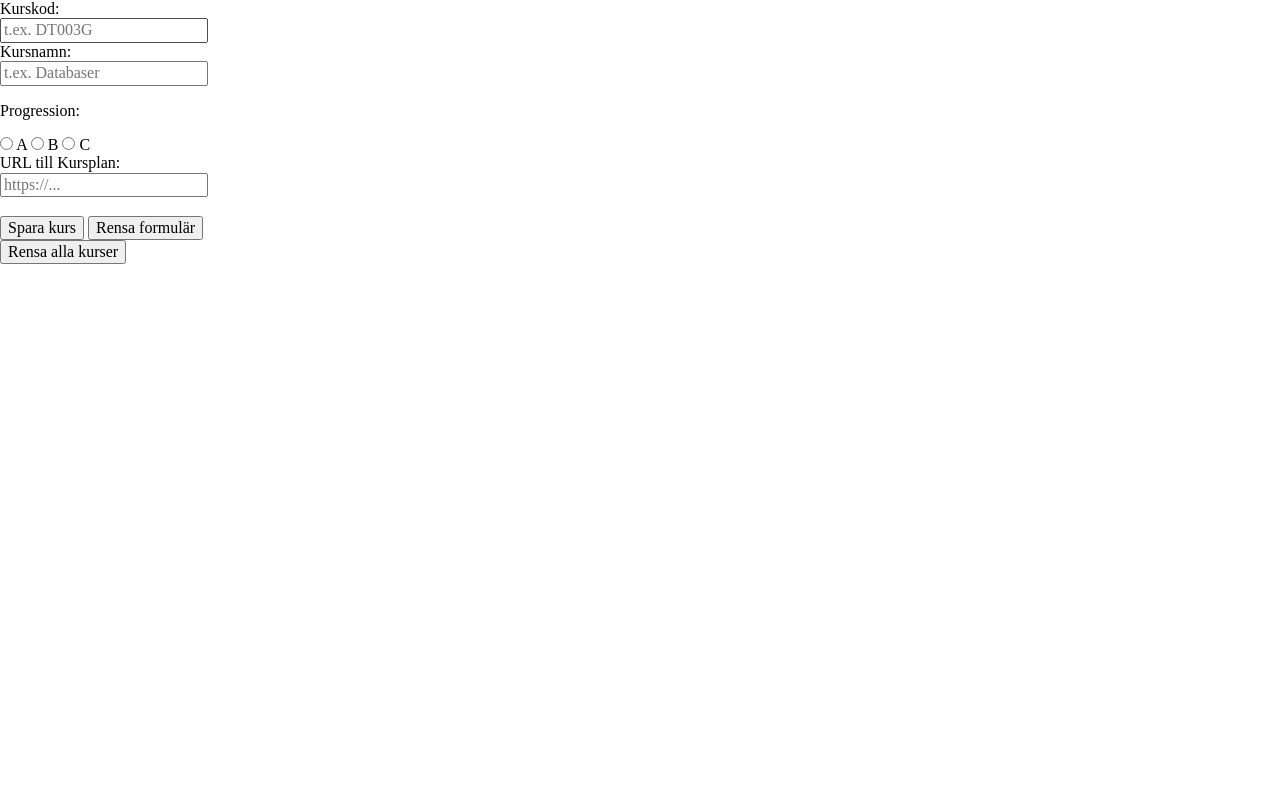
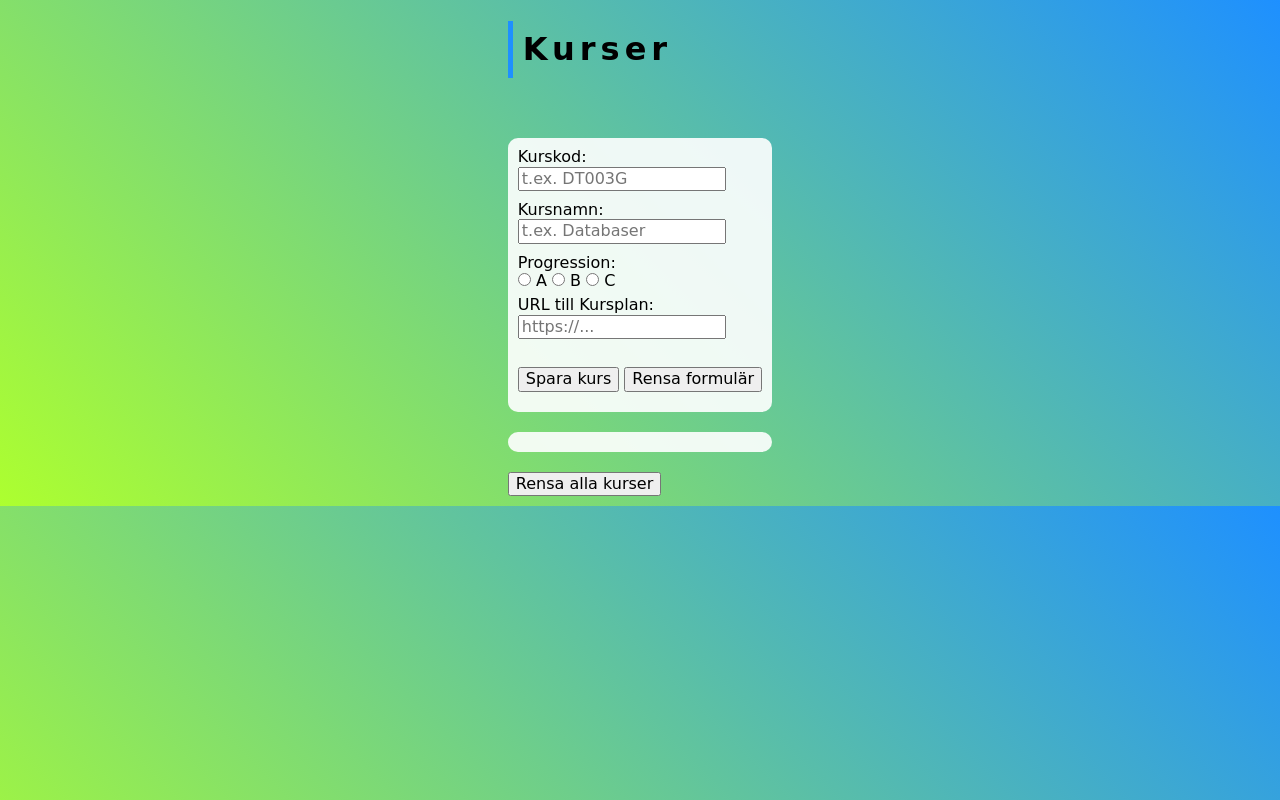
Before and after one commit to JoeSteeloak/labb1TypeScript, a website built with Parcel: page src/index.html in a window 1280 px wide. Built offline with nearby package versions, Linux system fonts and the light colour scheme; a web font is replaced by a local one.

Commit message:
finish styling

```diff
--- a/src/css/main.scss
+++ b/src/css/main.scss
@@ -1 +1,2 @@
 @use "reset";
+@use "style";
--- /dev/null
+++ b/src/css/style.scss
@@ -0,0 +1,46 @@
+@import url("https://fonts.googleapis.com/css2?family=Sansita+Swashed:wght@600&display=swap");
+
+body {
+    margin: 0 auto;
+    max-width: fit-content;
+    padding: 0;
+    box-sizing: border-box;
+    justify-content: center;
+    align-items: center;
+    height: 100%;
+    background: linear-gradient(45deg, greenyellow, dodgerblue);
+    font-family: "Sansita Swashed", cursive;
+}
+
+h1 {
+    font-size: 2em;
+    border-left: 5px solid dodgerblue;
+    padding: 10px;
+    color: #000;
+    letter-spacing: 5px;
+    margin-bottom: 60px;
+    font-weight: bold;
+    padding-left: 10px;
+}
+
+p {
+    margin: 0;
+}
+
+input {
+    margin-bottom: 10px;
+}
+
+#courseForm,
+#courseList {
+    background-color: rgba($color: #ffffff, $alpha: 0.9);
+    padding: 10px;
+    margin-bottom: 20px;
+    border-radius: 10px;
+}
+
+.course {
+    border: solid 1px black;
+    margin-bottom: 10px;
+    border-radius: 10px;
+}
--- a/src/index.html
+++ b/src/index.html
@@ -10,13 +10,15 @@
 </head>
 
 <body>
+
+        <h1>Kurser</h1>
         <form id="courseForm">
             <!-- kurskod -->
             <label for="code">Kurskod:</label><br>
-        <input type="text" name="code" id="code" placeholder="t.ex. DT003G"><br>
+            <input type="text" name="code" id="code" placeholder="t.ex. DT003G" maxlength="20"><br>
             <!-- kursnamn -->
             <label for="name">Kursnamn:</label><br>
-        <input type="text" name="name" id="name" placeholder="t.ex. Databaser"><br>
+            <input type="text" name="name" id="name" placeholder="t.ex. Databaser" maxlength="20"><br>
             <!-- progression radioknappar -->
             <p>Progression:</p>
             <input type="radio" id="A" name="progression" value="A">
@@ -27,12 +29,13 @@
             <label for="C">C</label><br>
             <!-- syllabus url -->
             <label for="syllabus">URL till Kursplan:</label><br>
-        <input type="text" name="syllabus" id="syllabus" placeholder="https://..."><br><br>
+            <input type="text" name="syllabus" id="syllabus" placeholder="https://..." autocomplete="url" maxlength="50"><br><br>
             <!-- submit-knapp -->
             <input type="button" id="saveBtn" value="Spara kurs">
             <!-- rensa-knapp -->
             <input type="reset" value="Rensa formulär">
         </form>
+
     <div id="courseList">
     </div>
     <input type="button" value="Rensa alla kurser" id="clearAllBtn">
--- a/src/js/main.ts
+++ b/src/js/main.ts
@@ -47,7 +47,7 @@ function saveCourse(): void {
             </ul>
             </div>`;
 
-            /* spara till local storage */
+            /* update till local storage */
             updateCourse(newCourse);
         }
 
```
Lines whose indentation alone changed are shown as unchanged.
